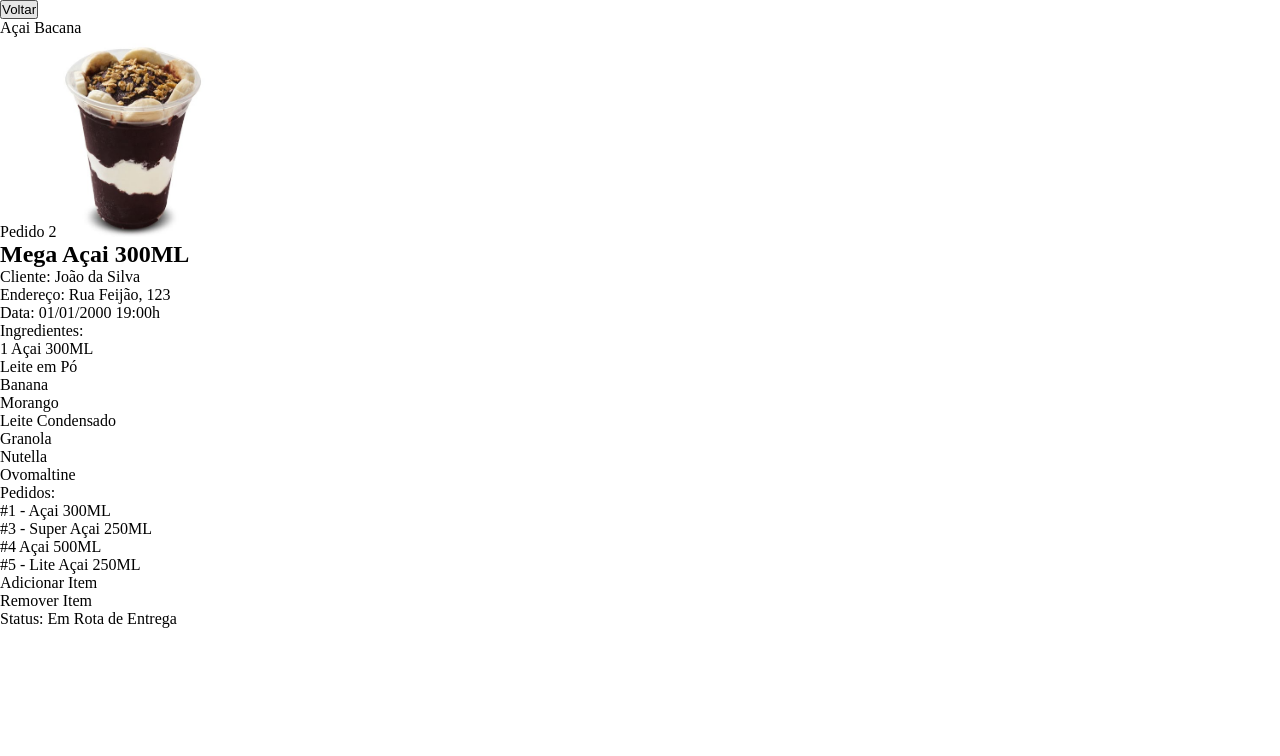
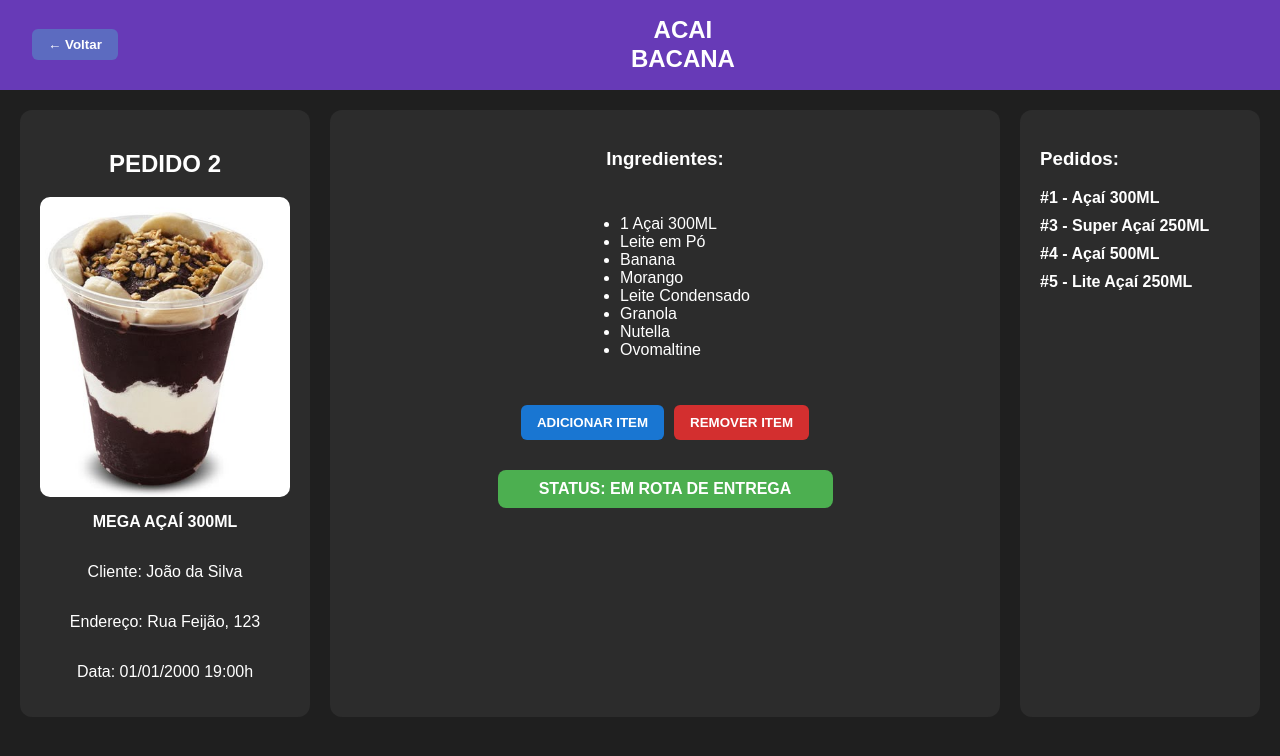
Before and after one commit to gabriel-horstmann/acai-bacana, a website: page public/views/pedido.html in a window 1280 px wide. Drawn offline with Linux system fonts and the light colour scheme.

Commit message:
atualizações html e css, criando espaço de desenvolvimento com bd

```diff
--- a/public/css/order.css
+++ b/public/css/order.css
@@ -1,10 +1,126 @@
-*{
+body{
     margin: 0;
-    padding: 0;
-    box-sizing: border-box;
+     font-family: Arial, sans-serif;
+    background-color: #1f1f1f;
+    color: white;
+}
+
+header{
+    background-color: #673ab7;
+    padding: 1rem 2rem;
+    display: flex;
+    align-items: center;
+    justify-content: space-between;
+}
+
+.back-menu{
+    background-color: #5c6bc0;
+    color: white;
+    padding: 8px 16px;
+    border: none;
+    border-radius: 6px;
+    cursor: pointer;
+    font-weight: bold;
+}
+
+.logo{
+    text-align: center;
+    flex: 1;
+    font-size: 24px;
+    line-height: 1.2;
+    font-weight: bold;
+}
+
+.logo span{
+    display: block;
+    text-transform: uppercase;
+}
+
+.container{
+    display: flex;
+    padding: 20px;
+    gap: 20px;
+    flex-wrap: wrap;
+    justify-content: space-between;
+}
+
+.order-frame, .orders{
+    background-color: #2c2c2c;
+    padding: 20px;
+    border-radius: 12px;
 }
 
 .img-frame{
-    height: 200px;
-    width: 100;
+    height: 300px;
+    border-radius: 10px;
+    width: 100%;
 }
+
+.order-frame{
+    width: 250px;
+    display: flex;
+    flex-direction: column;
+    align-items: center;
+}
+
+.mid-panel{
+    flex: 1;
+    background-color: #2c2c2c;
+    padding: 20px;
+    border-radius: 12px;
+    display: flex;
+    flex-direction: column;
+    gap: 10px;
+    align-items: center;
+}
+
+.action-buttons{
+    display: flex;
+    gap: 10px;
+    justify-content: center;
+    margin-top: 20px;
+}
+
+.btn-add{
+    background-color: #1976d2;
+    border: none;
+    padding: 10px 16px;
+    color: white;
+    border-radius: 6px;
+    cursor: pointer;
+    font-weight: bold;
+}
+
+.btn-remove{
+    background-color: #d32f2f;
+    border: none;
+    padding: 10px 16px;
+    color: white;
+    border-radius: 6px;
+    cursor: pointer;
+    font-weight: bold;
+}
+
+.order-status{
+    margin-top: 20px;
+    background-color: #4caf50;
+    padding: 10px;
+    border-radius: 8px;
+    text-align: center;
+    font-weight: bold;
+    width: 50%;
+}
+
+.orders{
+    width: 200px;
+}
+
+.list-order{
+    list-style: none;
+    padding: 0;
+}
+
+.list-order li{
+    margin-bottom: 10px;
+    font-weight: bold;
+}
--- a/public/views/pedido.html
+++ b/public/views/pedido.html
@@ -10,25 +10,26 @@
 
 <body>
     <header>
-        <div class="top-container">
-            <button class="back-menu">Voltar</button>
+            <button class="back-menu">← Voltar</button>
                 <div class="logo">
-                <span>Açai</span>
-                <span>Bacana</span>
-                </div>
+                <span>acai</span>
+                <span>bacana</span>
                 </div>
     </header>
 
-    <div class="order-frame">Pedido 2
+    <div class="container">
+        <div class="order-frame">
+            <h2>PEDIDO 2</h2>
             <img src="imagem-acai.jpg" alt="imagem-acai" class="img-frame">
-        <h2 class="frame-top">Mega Açai 300ML</h2>
-        <p class="data-client">Cliente: João da Silva</p>
-        <p class="data-client">Endereço: Rua Feijão, 123</p>
-        <p class="data-client">Data: 01/01/2000 19:00h</p>
+            <p><strong>MEGA AÇAÍ 300ML</strong></p>
+            <p>Cliente: João da Silva</p>
+            <p>Endereço: Rua Feijão, 123</p>
+            <p>Data: 01/01/2000 19:00h</p>
         </div>
 
-    <div class="mid-item">
-        <ul>Ingredientes:
+        <div class="mid-panel">
+            <h3>Ingredientes:</h3>
+            <ul>
                 <li>1 Açai 300ML</li>
                 <li>Leite em Pó</li>
                 <li>Banana</li>
@@ -38,18 +39,27 @@
                 <li>Nutella</li>
                 <li>Ovomaltine</li>
             </ul>
+
+            <div class="action-buttons">
+                <button class="btn-add">ADICIONAR ITEM</button>
+                <button class="btn-remove">REMOVER ITEM</button>
             </div>
 
-    <div class="view-order">Pedidos:
-        <p>#1 - Açai 300ML</p>
-        <p>#3 - Super Açai 250ML</p>
-        <p>#4 Açai 500ML</p>
-        <p>#5 - Lite Açai 250ML</p>
+            <div class="order-status">STATUS: EM ROTA DE ENTREGA</div>
         </div>
 
-    <div class="act-item">Adicionar Item</div>
-    <div class="act-item">Remover Item</div>
-    <div class="show-status">Status: Em Rota de Entrega</div>
+        <div class="orders">
+            <h3>Pedidos:</h3>
+                <ul class="list-order">
+                <li>#1 - Açaí 300ML</li>
+                <li>#3 - Super Açaí 250ML</li>
+                <li>#4 - Açaí 500ML</li>
+                <li>#5 - Lite Açaí 250ML</li>
+                </ul>
+        </div>
+  </div>
+
+
 
 </body>
 
```
Also changed, not shown: public/css/main.css (+10 -0 lines), public/views/index.html (+1 -1 lines). Lines whose indentation alone changed are shown as unchanged.
